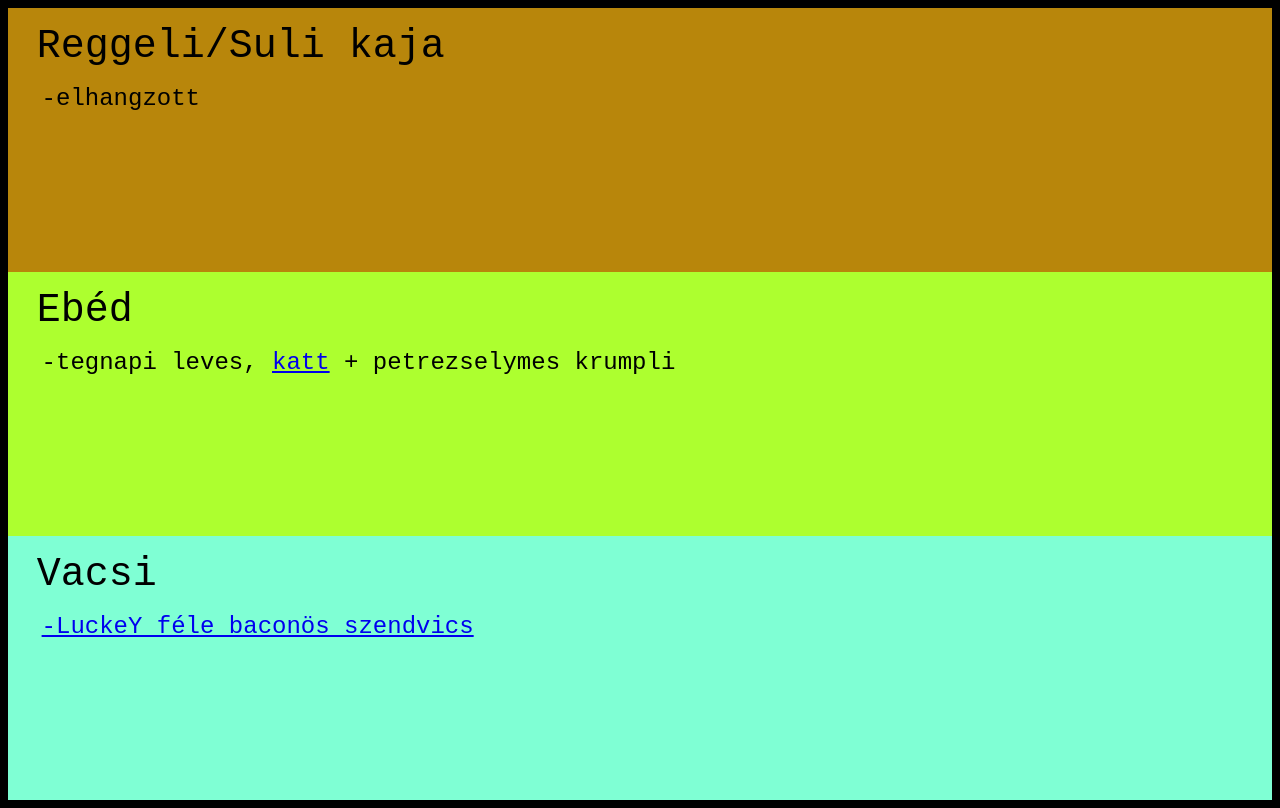
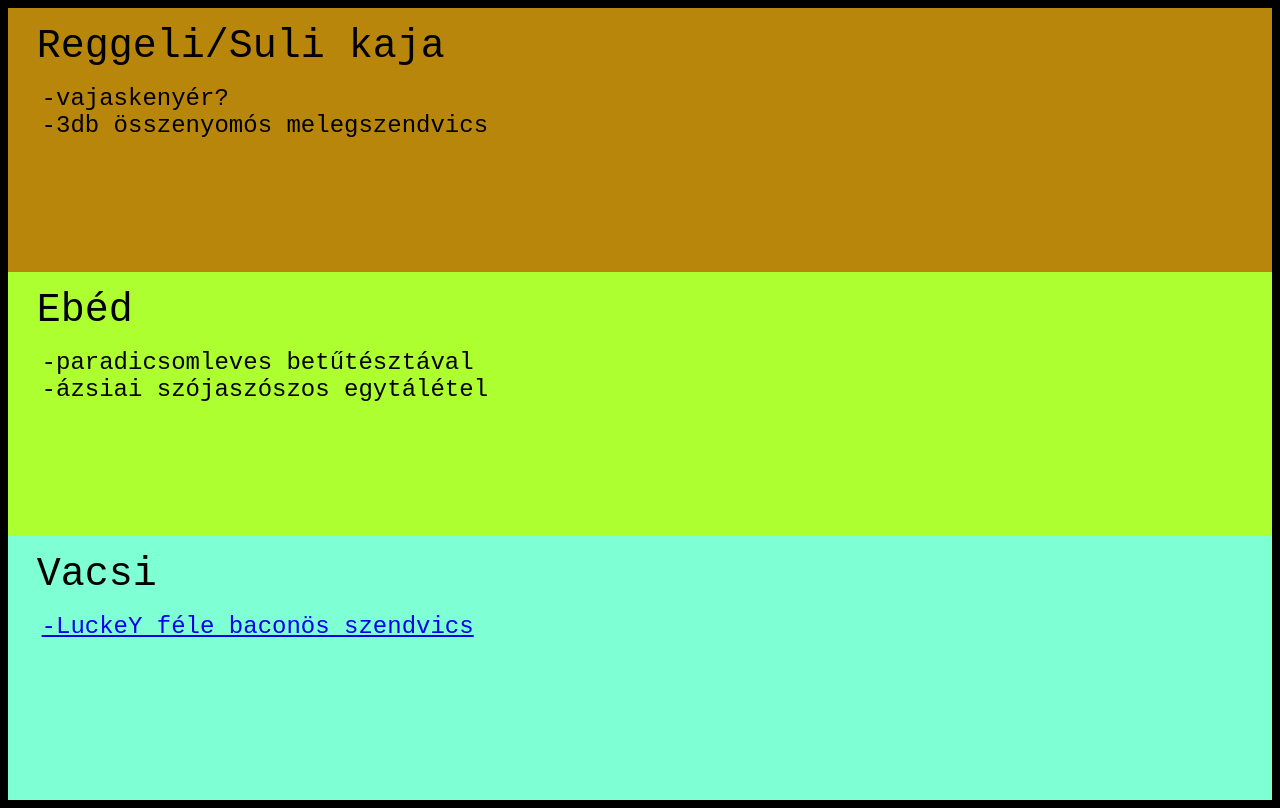
Before and after one commit to gaudi68/amaimenu, a plain HTML site: page index.html in a window 1280 px wide. Drawn offline with Linux system fonts and the light colour scheme; a web font is replaced by a local one.

Commit message:
Update index.html

```diff
--- a/index.html
+++ b/index.html
@@ -64,7 +64,7 @@ body{
         </div>
         <div class="ebed">
             <p class="cim">Ebéd</p>
-            <p class="kaja" id="var_ebed">-tegnapi leves, <a href="https://drive.google.com/drive/folders/1nwwOBMiFGU1vUgBWEAna7iOcV-23JC_a?usp=sharing">katt</a> + petrezselymes krumpli</p>
+            <p class="kaja" id="var_ebed"></p>
         </div>
         <div class="vacsi">
             <p class="cim">Vacsi</p>
@@ -76,12 +76,12 @@ body{
         let ebed = document.getElementById("var_ebed");
         let vacsi = document.getElementById("var_vacsi");
 
-        let valasz1 = "-elhangzott";
-        let valasz2 = "";
+        let valasz1 = "-vajaskenyér?\n-3db összenyomós melegszendvics";
+        let valasz2 = "-paradicsomleves betűtésztával\n-ázsiai szójaszószos egytálétel";
         let valasz3 = "";
 
         suli.innerText = valasz1;
-        //ebed.innerText = valasz2;
+        ebed.innerText = valasz2;
         //vacsi.innerText = valasz3;
     </script>
 </body>
```
